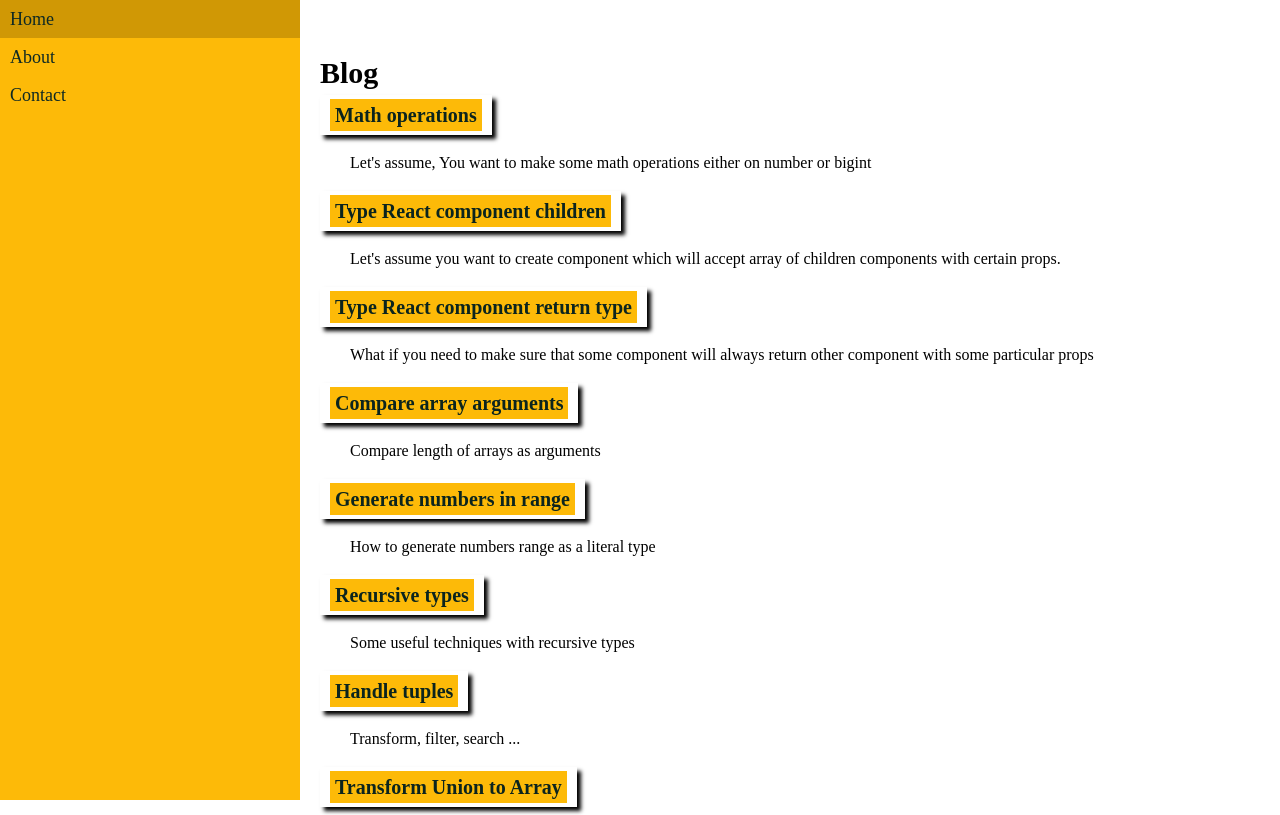
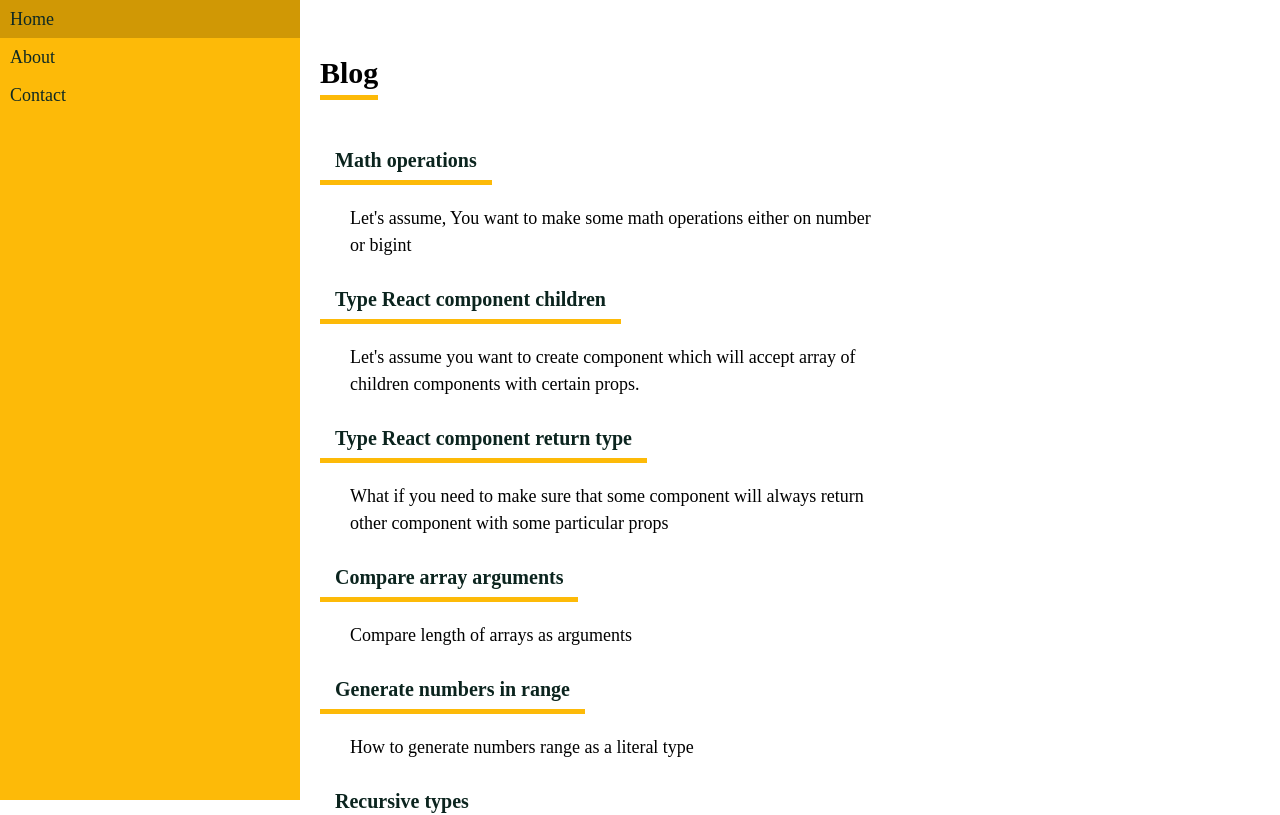
Before and after one commit to captain-yossarian/personal-blog, a React (Create React App) app: page / in a window 1280 px wide. Shown: the top 815 px of the page. Built offline with nearby package versions, Linux system fonts and the light colour scheme; the HTML template or start-up script is replaced by a standard one.

Commit message:
update css

```diff
--- a/src/Shared/Home.tsx
+++ b/src/Shared/Home.tsx
@@ -69,6 +69,8 @@ const keys = Object.entries(links);
 
 const Aside = styled.aside`
   margin-left: 30px;
+  font-size: 18px;
+  line-height: 1.5;
 `;
 
 const Li = styled.li`
@@ -77,13 +79,10 @@ const Li = styled.li`
 
 const H2 = styled.h2`
   padding: 10px;
-  box-shadow: 4px 4px 4px black;
   display: inline-block;
   margin-bottom: 20px;
-  &:hover {
-    transform: translateX(2px) translateY(2px);
-    box-shadow: 2px 2px 2px black;
-  }
+  font-size: 20px;
+  border-bottom: 5px solid #fdba08;
 `;
 const ArticleHeader: FC<{ name: string; meta: Meta }> = ({ name, meta }) => (
   <Li>
--- a/src/Shared/Layout.tsx
+++ b/src/Shared/Layout.tsx
@@ -6,20 +6,25 @@ export const Title = styled.h1`
   font-weight: bold;
   line-height: 1.5;
   font-size: 30px;
+  border-bottom: 5px solid #fdba08;
+  display: inline-block;
+  margin-bottom: 40px;
 `;
 
+const Wrapper = styled.div`
+  width: 60%;
+`;
 export const Layout: FC<{ title: string }> = ({ title, children }) => (
-  <div>
+  <Wrapper>
     <Title>{title}</Title>
     {children}
-  </div>
+  </Wrapper>
 );
 
 export const CodeWrapper = styled.div`
   border-radius: 10px;
   margin: 30px 10px;
   box-shadow: 5px 5px 5px black;
-  width: 60%;
 `;
 
 export const Var = styled.code`
@@ -31,6 +36,9 @@ export const Var = styled.code`
 
 const Container = styled.div`
   display: flex;
+  @media (max-width: 768px) {
+    flex-direction: column;
+  }
 `;
 
 const Nav = styled.nav`
@@ -38,12 +46,20 @@ const Nav = styled.nav`
   background-color: #fdba08;
   height: 100vh;
   position: fixed;
+  @media (max-width: 768px) {
+    height: inherit;
+    position: relative;
+    width: 100%;
+  }
 `;
 
 const Section = styled.section`
   margin-left: 300px;
   width: 100%;
   padding: 50px 20px 10px 20px;
+  @media (max-width: 768px) {
+    margin-left: unset;
+  }
 `;
 
 const links = {
@@ -58,6 +74,7 @@ const NavElement = styled.li`
   font-size: 18px;
   padding: 10px 10px;
 `;
+
 export const Navigation: FC<{ children: React.ReactNode }> = ({ children }) => (
   <Container>
     <Nav>
--- a/src/index.css
+++ b/src/index.css
@@ -147,10 +147,6 @@ p {
   color: #0e2924;
 }
 
-h2 {
-  font-size: 20px;
-}
-
 h2 a {
   text-decoration: none;
   color: #0b241e;
@@ -159,5 +155,4 @@ h2 a {
   width: 100%;
   font-weight: bold;
   padding: 5px;
-  background-color: #fdba08;
 }
```
